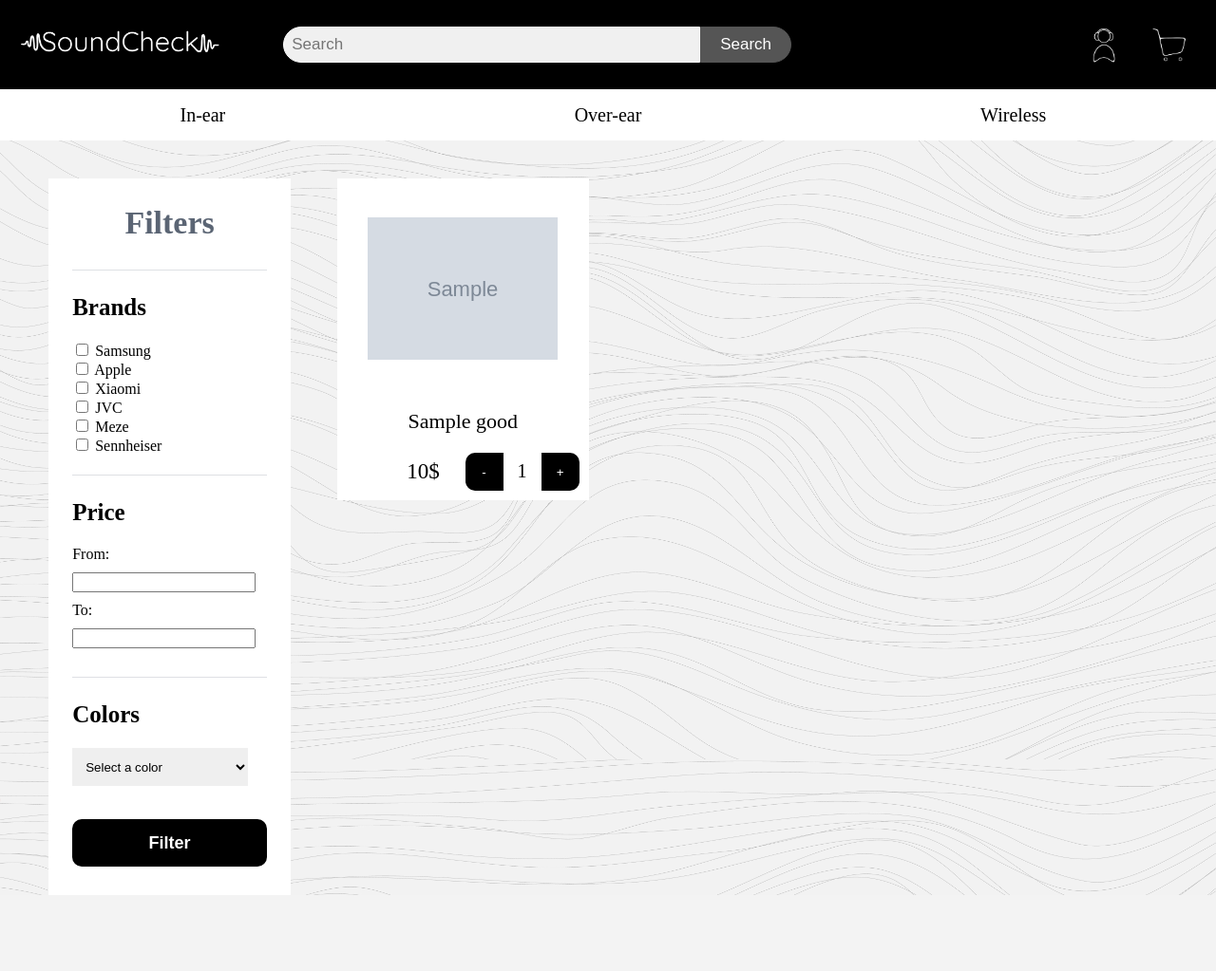
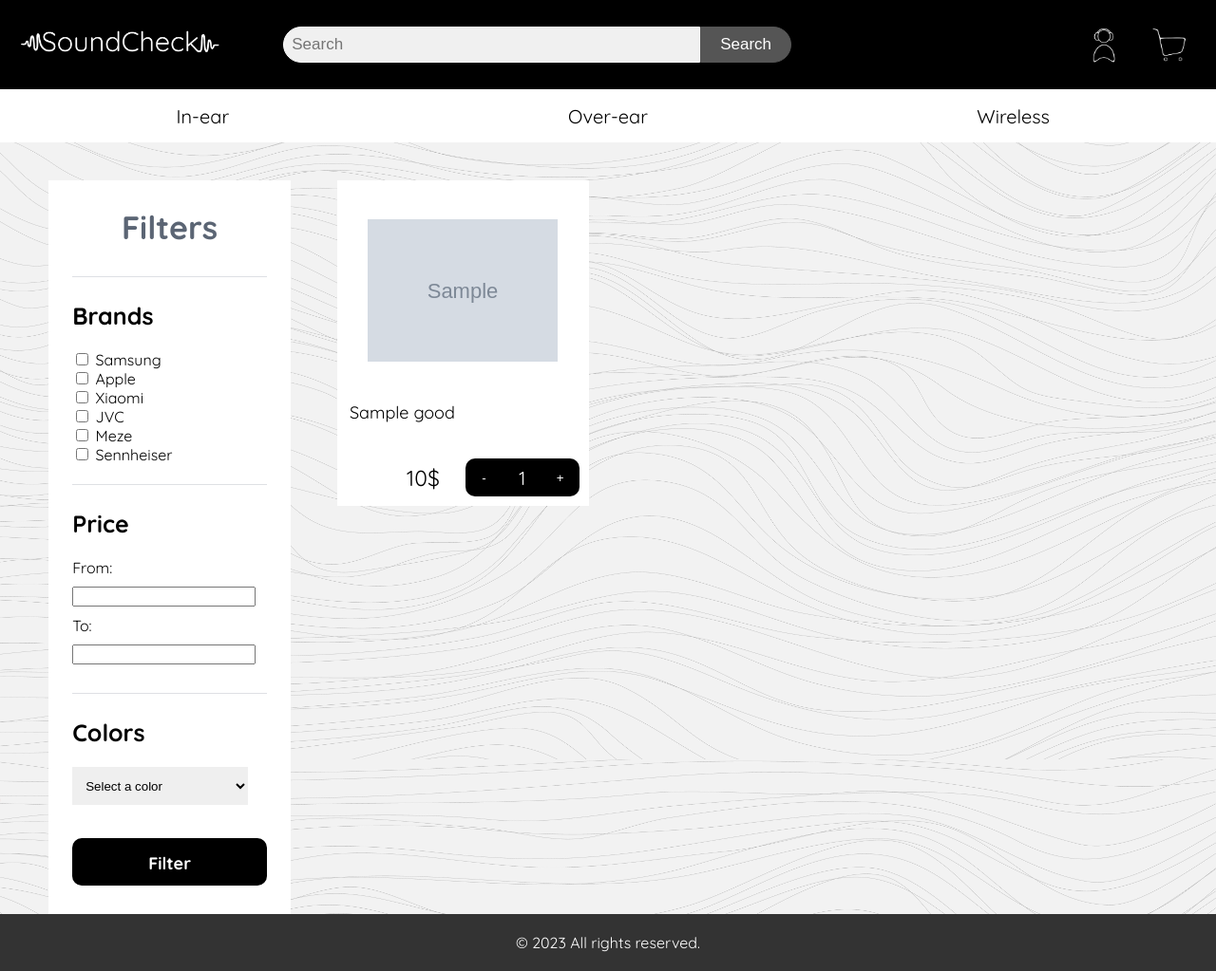
Before and after one commit to PDDMain/SoundCheck, a PHP site: page /main.php in a window 1280 px wide. Shown: the whole page at 95% size. Before the commit the page ends 943 px from the top, so only its background shows below. Run offline with PHP 8.4, Linux system fonts and the light colour scheme; the visitor is signed in with stand-in values (Sample User, id 1); tables that the repository leaves empty or names only in its code hold one stand-in row (values such as "Sample post"); grey boxes marked "Sample" are stand-in pictures.

Commit message:
footer everywhere

```diff
--- a/css/basket_style.css
+++ b/css/basket_style.css
@@ -8,6 +8,7 @@
 body {
     background: url("../img/background-default.jpg") no-repeat fixed;
     background-size: cover;
+
     margin: 0;
 }
 
--- a/css/header.css
+++ b/css/header.css
@@ -119,6 +119,7 @@ nav ul li a {
 
 body{
     margin: 0;
+    font-family: 'Quicksand', sans-serif;
 }
 
 .header-cathegories {
--- a/css/main_style.css
+++ b/css/main_style.css
@@ -113,6 +113,7 @@ main {
 
  .buy_button{
     width:50%;
+     height: 40px;
     /*margin-right: 5%;*/
     /*padding: 20px 10%;*/
     padding: 10px;
@@ -148,13 +149,20 @@ main {
     margin-right: 5%;
 }
 .name {
+    /*background-color: #4a536e;*/
+    text-align: left;
     text-decoration: none;
     color: black;
-    font-size: 22px;
-    margin: 10px;
+    font-size: 18px;
     font-weight: 500;
+    /*margin: 10px;*/
+    margin-left: 1px;
+    height: 50px;
 }
 
+div.name {
+    margin-left: 12px;
+}
 
 .name:hover {
     color: #FF4386;
@@ -188,6 +196,8 @@ main {
     width: 24px;
     float: right;
     padding: 8px;
+    color: white;
+    background-color: black;
 }
 
 .minus_button {
--- a/error_page.php
+++ b/error_page.php
@@ -5,6 +5,7 @@
     <title>Title</title>
     <link rel="stylesheet" href="css/error.css">
     <link rel="stylesheet" href="css/header.css">
+    <link rel="stylesheet" href="css/footer.css">
     <link rel="preconnect" href="https://fonts.googleapis.com">
     <link rel="preconnect" href="https://fonts.gstatic.com" crossorigin>
     <link href="https://fonts.googleapis.com/css2?family=Quicksand:wght@400;700&display=swap" rel="stylesheet">
--- a/first_page.html
+++ b/first_page.html
@@ -5,7 +5,11 @@
   <meta charset="UTF-8">
   <title>Title</title>
   <link rel="stylesheet" href="css/first_page_style.css">
+  <link rel="stylesheet" href="css/footer.css">
   <link rel="stylesheet" rel="stylesheet" href="css/header.css">
+  <link rel="preconnect" href="https://fonts.googleapis.com">
+  <link rel="preconnect" href="https://fonts.gstatic.com" crossorigin>
+  <link href="https://fonts.googleapis.com/css2?family=Quicksand:wght@400;700&display=swap" rel="stylesheet">
 </head>
 <body>
 <header>
--- a/main.php
+++ b/main.php
@@ -14,6 +14,10 @@ if (!isset($_SESSION['loggedin'])) {
     <title>Title</title>
     <link rel="stylesheet" href="css/main_style.css">
     <link rel="stylesheet" rel="stylesheet" href="css/header.css">
+    <link rel="stylesheet" href="css/footer.css">
+    <link rel="preconnect" href="https://fonts.googleapis.com">
+    <link rel="preconnect" href="https://fonts.gstatic.com" crossorigin>
+    <link href="https://fonts.googleapis.com/css2?family=Quicksand:wght@400;700&display=swap" rel="stylesheet">
 </head>
 <body>
 <header>
@@ -210,8 +214,9 @@ if (!isset($_SESSION['loggedin'])) {
     ?>
 
 </main>
-<footer>
-
+<footer class="footer">
+    <!-- Footer content goes here -->
+    <p>&copy; 2023 All rights reserved.</p>
 </footer>
 </body>
 </html>
--- a/product_page.php
+++ b/product_page.php
@@ -5,9 +5,11 @@
     <title>Title</title>
     <link rel="stylesheet" href="css/product_style.css">
     <link rel="stylesheet" href="css/header.css">
+    <link rel="stylesheet" href="css/footer.css">
     <link rel="preconnect" href="https://fonts.googleapis.com">
     <link rel="preconnect" href="https://fonts.gstatic.com" crossorigin>
     <link href="https://fonts.googleapis.com/css2?family=Quicksand:wght@400;700&display=swap" rel="stylesheet">
+
 </head>
 <body>
 <header>
--- a/profile.php
+++ b/profile.php
@@ -93,6 +93,7 @@ if ($_SERVER["REQUEST_METHOD"] === "POST") {
     <title>Title</title>
     <link rel="stylesheet" href="css/user-style.css">
     <link rel="stylesheet" href="css/header.css">
+    <link rel="stylesheet" href="css/footer.css">
     <link rel="stylesheet" href="css/header-cathegories.css">
     <link rel="preconnect" href="https://fonts.googleapis.com">
     <link rel="preconnect" href="https://fonts.gstatic.com" crossorigin>
--- a/user-page.html
+++ b/user-page.html
@@ -5,6 +5,8 @@
     <title>Title</title>
     <link rel="stylesheet" href="css/user-style.css">
     <link rel="stylesheet" href="css/header.css">
+    <link rel="stylesheet" href="css/footer.css">
+
     <link rel="stylesheet" href="css/header-cathegories.css">
     <link rel="preconnect" href="https://fonts.googleapis.com">
     <link rel="preconnect" href="https://fonts.gstatic.com" crossorigin>
```
Also changed, not shown: basket.php (+7 -2 lines), css/error.css (+0 -12 lines), css/first_page_style.css (+0 -13 lines), css/login_style.css (+6 -2 lines), css/product_style.css (+0 -11 lines), login.html (+9 -0 lines), register.html (+9 -0 lines).
